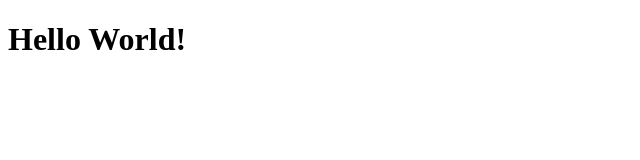
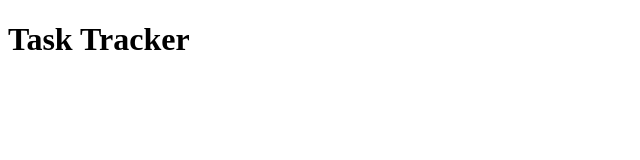
Before and after one commit to jordanNewberry21/angular-task-tracker, an Angular app: page / in a window 1280 px wide. Shown: the top 160 px of the page, without its empty margins (0-640 px from the left). Built offline with nearby package versions, Linux system fonts and the light colour scheme.

Commit message:
changed title and added to app.html file

```diff
--- a/src/app/app.component.html
+++ b/src/app/app.component.html
@@ -1 +1 @@
-<h1>Hello World!</h1>
+<h1>{{ title }}</h1>
--- a/src/app/app.component.ts
+++ b/src/app/app.component.ts
@@ -6,5 +6,5 @@ import { Component } from '@angular/core';
   styleUrls: ['./app.component.css']
 })
 export class AppComponent {
-  title = 'angular-task-tracker';
+  title: string = 'Task Tracker';
 }
```
